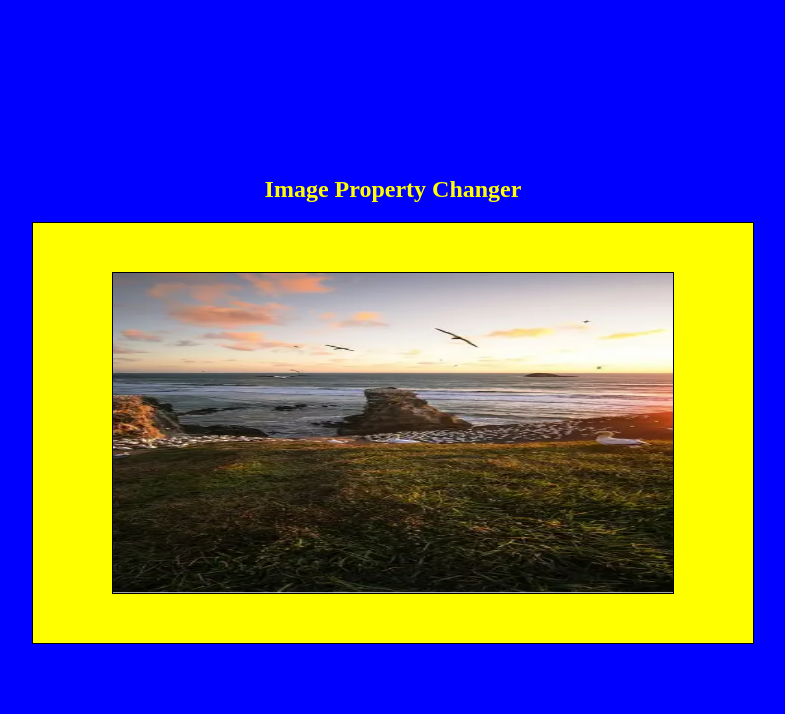
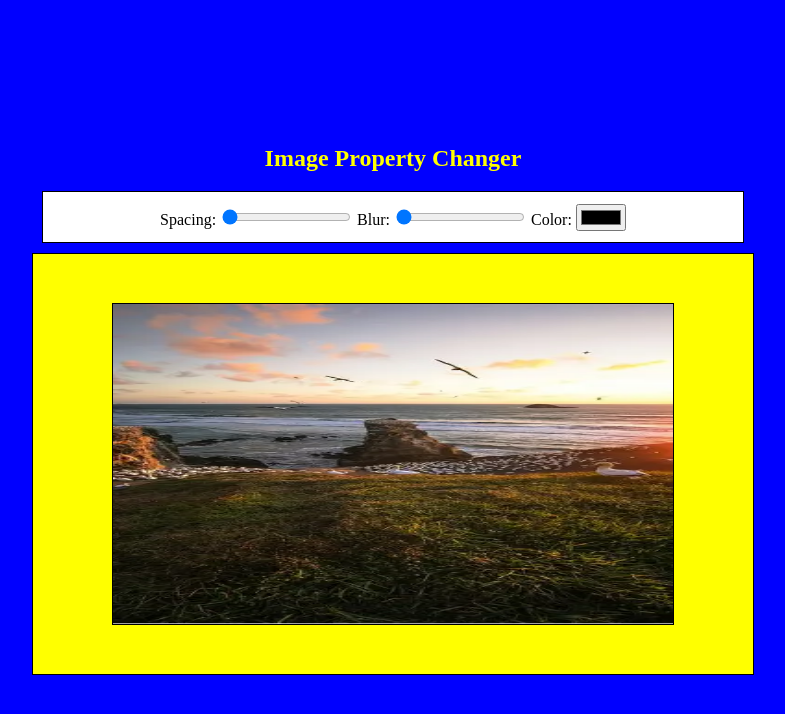
Before and after one commit to gheeya/image_prop_changer_js, a plain HTML site: page index.html in a window 1280 px wide. Shown: the whole page, without its empty margins (247-1032 px from the left). Drawn offline with Linux system fonts and the light colour scheme.

Commit message:
Added functionality to the inputs

```diff
--- a/index.html
+++ b/index.html
@@ -9,6 +9,16 @@
 </head>
 <body>
     <h2>Image Property Changer</h2>
+    <div class="img-form">
+        <form>
+            <label for="spacing">Spacing: </label>
+            <input type="range" name="spacing" id="spacing" class="spacing" min="0" max="10" step="1" value="0">
+            <label for="blur">Blur: </label>
+            <input type="range" name="blur" id="blur" min="0" max="10" step="1" value="0" class="blur">
+            <label for="color">Color: </label>
+            <input type="color" name="color" id="color" class="color">
+        </form>
+    </div>
     <div class="background">
         <img src="./images/background_img.webp" alt="background-image">
     </div>
--- a/script.js
+++ b/script.js
@@ -0,0 +1,14 @@
+const form=document.querySelector("form")
+
+form.addEventListener("input",function(evt){
+    evt.preventDefault()
+    if(evt.target.classList.contains("blur")){
+        document.documentElement.style.setProperty('--blur-amt',`${evt.target.value}px`)
+    }
+    if(evt.target.classList.contains("color")){
+        document.documentElement.style.setProperty('--bg-color',evt.target.value)
+    }
+    if(evt.target.classList.contains("spacing")){
+        document.documentElement.style.setProperty('--scale-value',evt.target.value*0.1+1)
+    }
+})
--- a/style.css
+++ b/style.css
@@ -1,6 +1,7 @@
 :root{
     --bg-color:yellow;
     --blur-amt:0px;
+    --scale-value:1;
 }
 
 body{
@@ -19,6 +20,17 @@ body h2{
     color:var(--bg-color)
 }
 
+.img-form{
+    height:50px;
+    display: flex;
+    justify-content: space-around;
+    align-items: center;
+    width:700px;
+    border:1px solid black;
+    margin-bottom:10px;
+    background-color: white;
+}
+
 .background{
     height:400px;
     width:700px;
@@ -29,7 +41,9 @@ body h2{
     align-items: center;
     background-color: var(--bg-color);
     border: 1px solid black;
-    filter:blur(var(--blur-amt))
+    filter:blur(var(--blur-amt));
+    transform-origin: top left;
+    transform: scale(var(--scale-value));
 }
 
 .background img{
```
